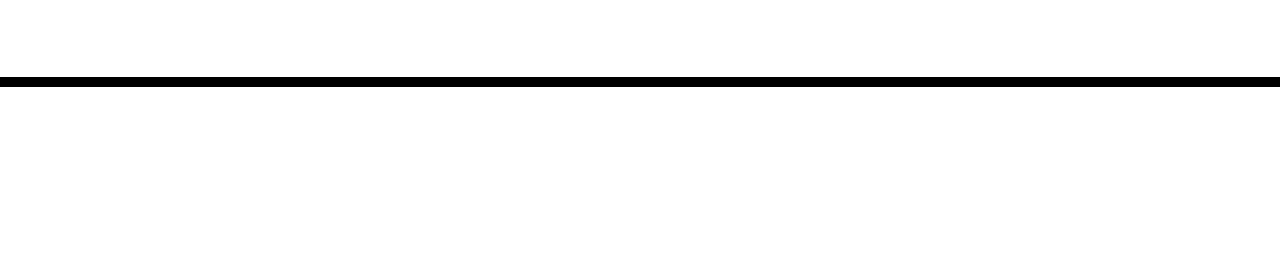
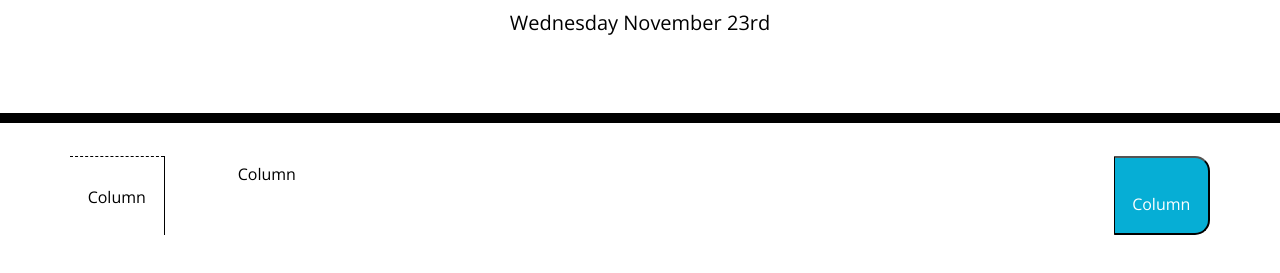
Before and after one commit to DavidPaniagua15/ChallengeNew05, a plain HTML site: page index.html in a window 1280 px wide. Shown: the part 181-454 px from the top of the page. Drawn offline with nearby package versions, Linux system fonts and the light colour scheme.

Commit message:
script.js

```diff
--- a/index.html
+++ b/index.html
@@ -29,10 +29,21 @@
       <p id="currentDay" class="lead"></p>
     </header>
     <div class="container">
-      <!-- Timeblocks go here -->
+        <div class="row time-block">
+            <div class="col hour">
+              Column
+            </div>
+            <textarea class="col-10 description">
+              Column
+            </textarea>
+            <button class="col saveBtn ">
+              Column
+            </button>
+          </div>
     </div>
 
     <script src="https://cdnjs.cloudflare.com/ajax/libs/jquery/3.2.1/jquery.min.js"></script>
     <script src="https://cdnjs.cloudflare.com/ajax/libs/moment.js/2.24.0/moment.min.js"></script>
+    <script src="./script.js"></script>
   </body>
 </html>
--- /dev/null
+++ b/script.js
@@ -0,0 +1,4 @@
+var date = moment().format('dddd MMMM Do');
+var currentdate = document.querySelector("#currentDay")
+
+currentdate.textContent = date
```
